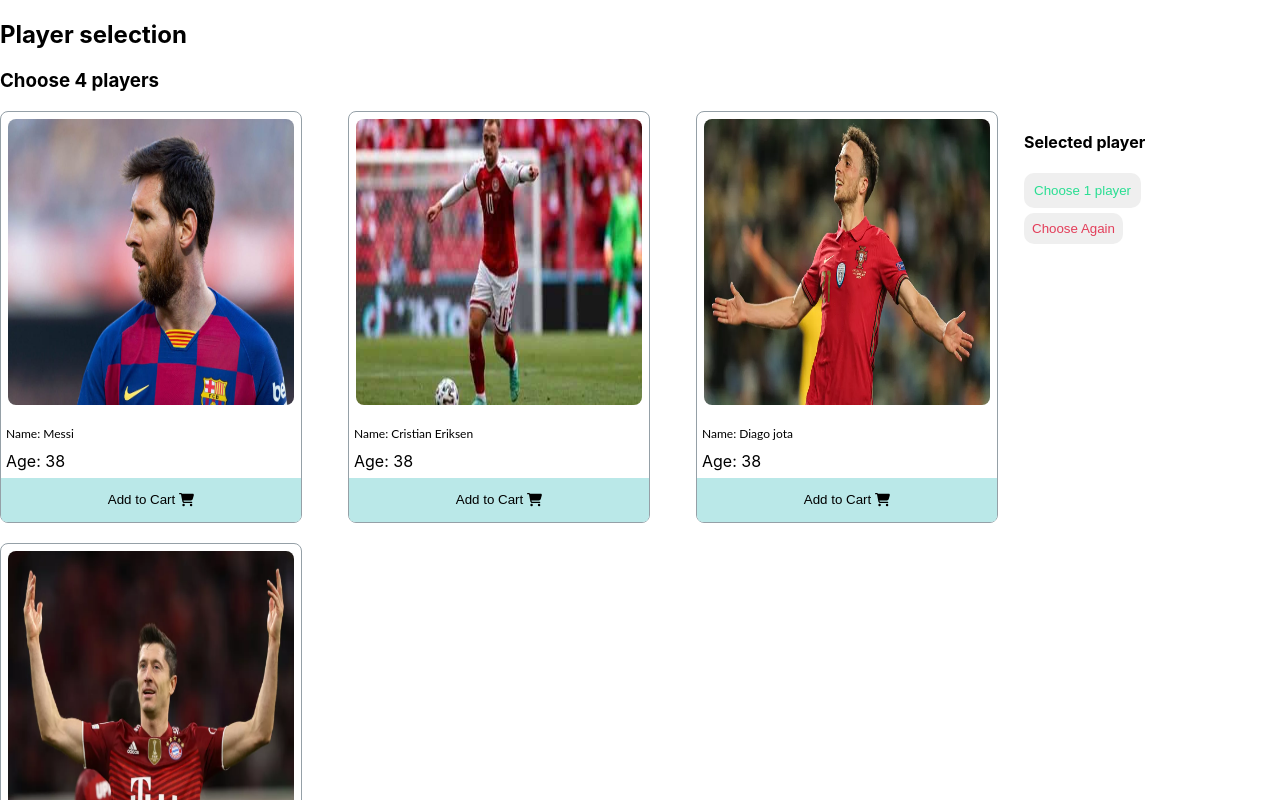
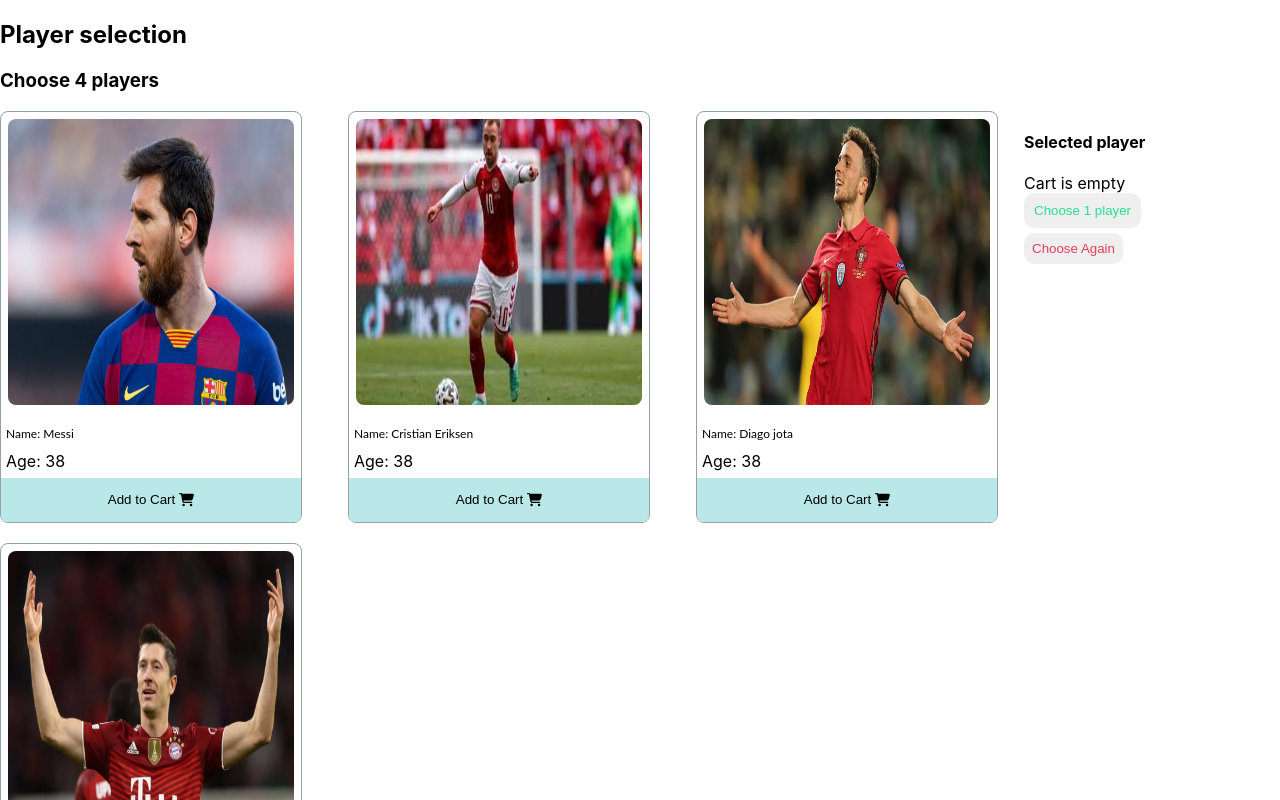
Before and after one commit to ShoyebAkter/lucky-one, a React (Create React App) app: page / in a window 1280 px wide. Shown: the top 800 px of the page. Built offline with nearby package versions, Linux system fonts and the light colour scheme.

Commit message:
player addedd

```diff
--- a/src/components/Cart/Cart.css
+++ b/src/components/Cart/Cart.css
@@ -0,0 +1,13 @@
+.choose{
+    color: #29DE92;
+    padding: 10px;
+    border-radius: 10px;
+    border: none;
+    margin-bottom: 5px;
+}
+.reset{
+    color: #E33E5A;
+    padding: 8px;
+    border-radius: 10px;
+    border: none;
+}
--- a/src/components/Cart/Cart.js
+++ b/src/components/Cart/Cart.js
@@ -0,0 +1,36 @@
+import React from 'react';
+// import Button from '../Button/Button';
+import "./Cart.css"
+
+const Cart = (props) => {
+    const {cart}=props;
+    // console.log(cart);
+    const chooseOne=()=>{
+        console.log("clicked");
+    }
+    const resetData=()=>{
+
+    }
+    return (
+        <div className='players-cart'>
+            <h4>Selected player</h4>
+            <div>{cart.length===0 && <div>Cart is empty</div>}</div>
+            {
+                cart.map((player)=>(
+                    <div key={player.id} cart={cart}>
+                        <p>{player.name}</p>
+                    </div>
+                ))
+            }
+            <div>{cart.length>4 && <div>{alert("can not add more than 4 player")}</div>}</div>
+            <div >
+                <button onClick={chooseOne}  className='choose'> Choose 1 player</button>
+                </div>
+                <div>
+                    <button onClick={resetData}  className='reset'>Choose Again</button>
+                </div>
+        </div>
+    );
+};
+
+export default Cart;
--- a/src/components/Player/Player.js
+++ b/src/components/Player/Player.js
@@ -5,7 +5,7 @@ import "./Player.css"
 
 const Player = ({player,handleAddToCart}) => {
     const {photo,age,name}=player;
-    console.log(photo)
+    // console.log(photo)
     return (
         <div className='player'>
             <img src={photo} alt=""></img>
--- a/src/components/Shop/Shop.css
+++ b/src/components/Shop/Shop.css
@@ -7,16 +7,3 @@
     grid-template-columns: repeat(3,1fr);
     gap: 20px;
 }
-.choose{
-    color: #29DE92;
-    padding: 10px;
-    border-radius: 10px;
-    border: none;
-    margin-bottom: 5px;
-}
-.reset{
-    color: #E33E5A;
-    padding: 8px;
-    border-radius: 10px;
-    border: none;
-}
--- a/src/components/Shop/Shop.js
+++ b/src/components/Shop/Shop.js
@@ -1,4 +1,5 @@
 import React, { useEffect, useState } from 'react';
+import Cart from '../Cart/Cart';
 import Player from '../Player/Player';
 import "./Shop.css";
 
@@ -12,10 +13,11 @@ const Shop = () => {
         .then(data=> setplayers(data))
     },[]);
 
-    const handleAddToCart = (product) =>{
-        const newCart = [...cart, product];
+    const handleAddToCart = (player) =>{
+        const newCart = [...cart, player];
         setCart(newCart);
     }
+
     return (
         <div className='container'>
             <div className='players-container'>
@@ -27,14 +29,8 @@ const Shop = () => {
                     ></Player>)
                 }
             </div>
-            <div className='players-cart'>
-            <h4>Selected player</h4>
-                <div >
-                    <button className='choose'> Choose 1 player</button>
-                </div>
-                <div>
-                    <button className='reset'>Choose Again</button>
-                </div>
+            <div >
+                <Cart cart={cart}></Cart>
             </div>
         </div>
     );
```
Also changed, not shown: src/components/Button/Button.css (added), src/components/Button/Button.js (added).
